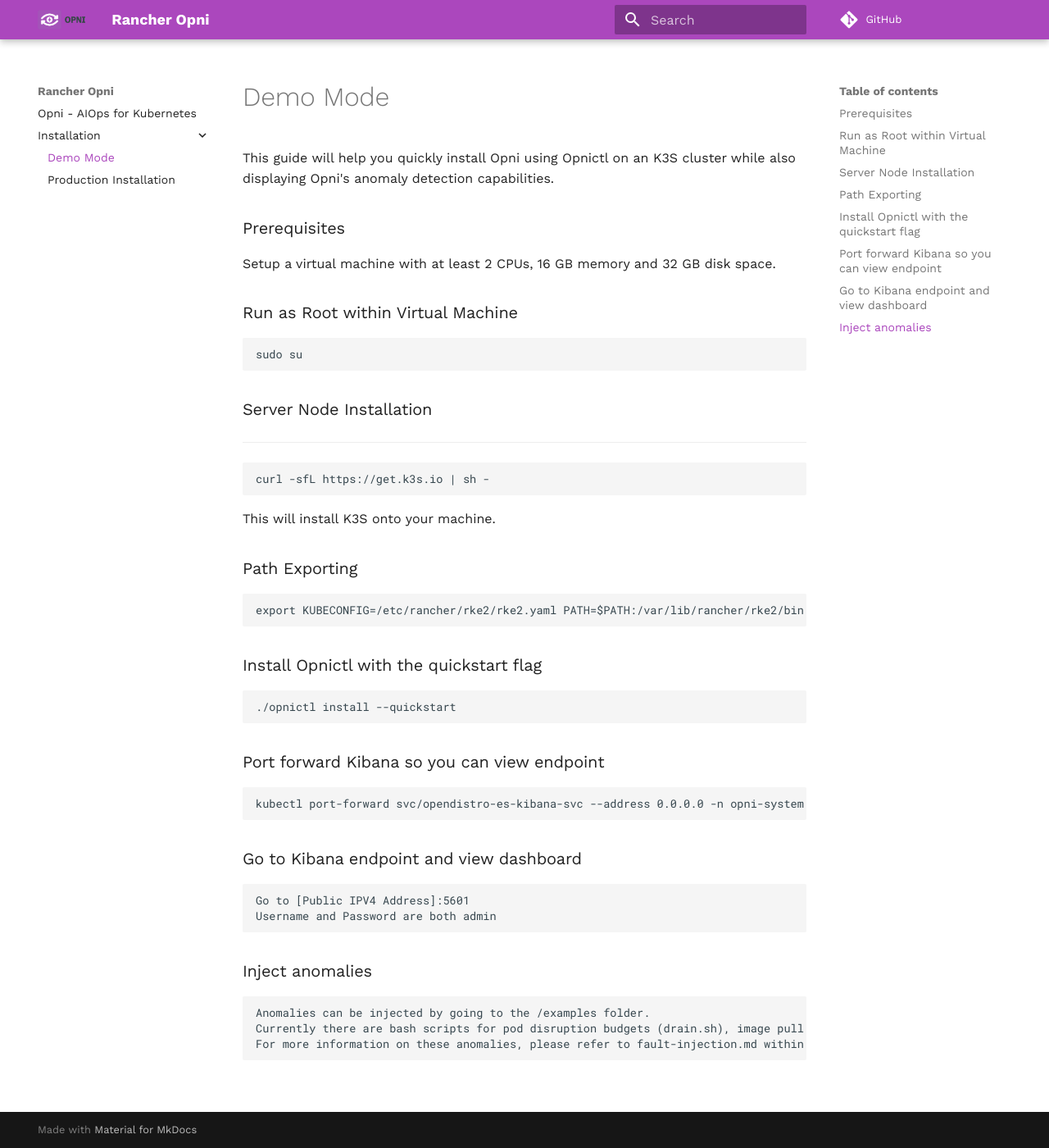
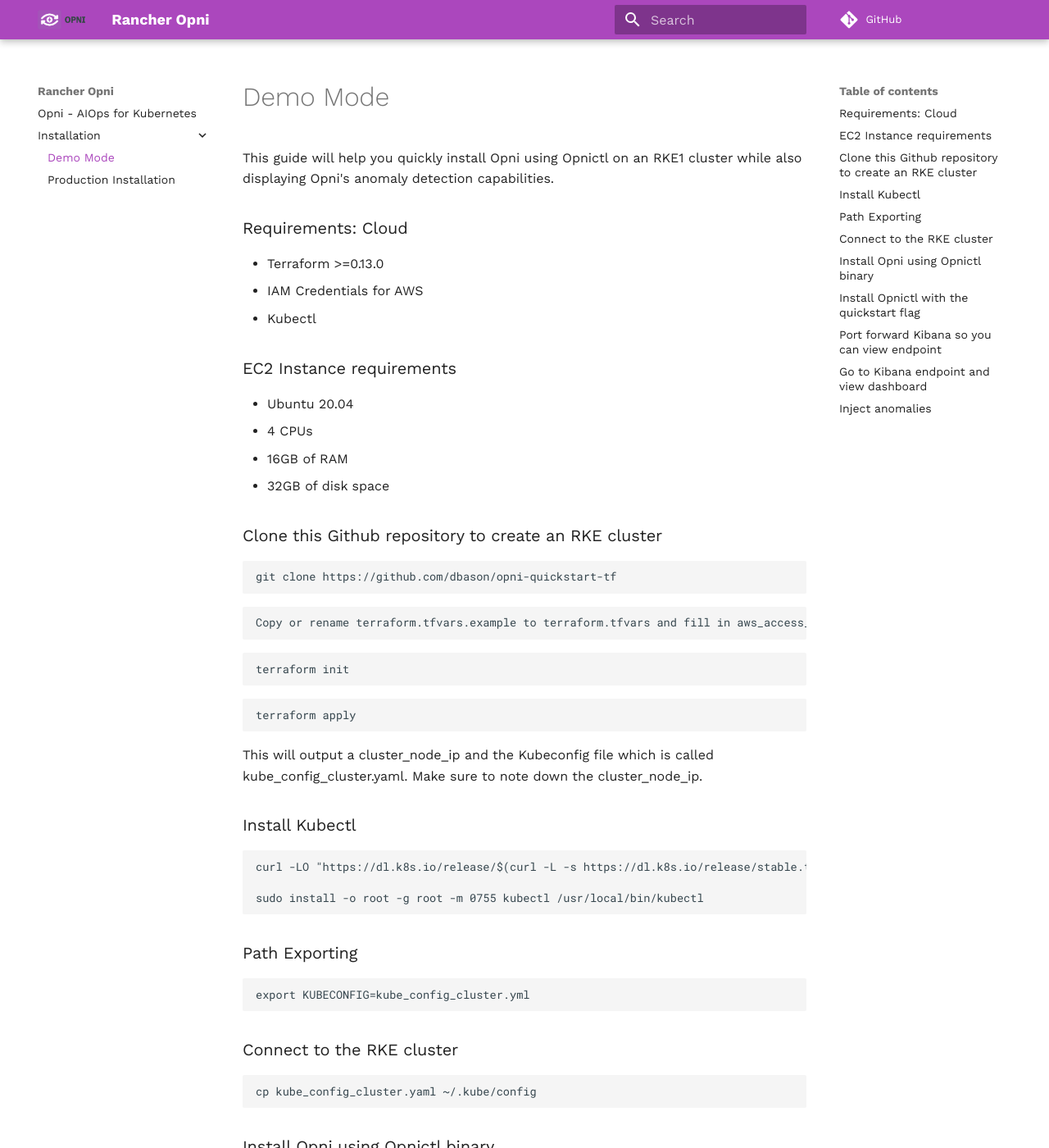
Before and after one commit to rancher/opni-docs, an MkDocs documentation site: the page built from docs/install/quickstart.md, in a window 1280 px wide and 1400 px high. Shown: the whole window at 82% size. Built offline with MkDocs 1.6.1 and Material for MkDocs 9.7.7, drawn with Linux system fonts in a browser that asks for light colours; comment, search, counter and statistics services are not loaded; some of the changed text lies outside the part shown.

Commit message:
Update markdown to include commands to install Opnictl using curl

````diff
--- a/docs/install/quickstart.md
+++ b/docs/install/quickstart.md
@@ -2,28 +2,60 @@
 title: Demo Mode
 ---
 
-This guide will help you quickly install Opni using Opnictl on an K3S cluster while also displaying Opni's anomaly detection capabilities.
+This guide will help you quickly install Opni using Opnictl on an RKE1 cluster while also displaying Opni's anomaly detection capabilities.
 
-### Prerequisites
+### Requirements: Cloud
+- Terraform >=0.13.0
+- IAM Credentials for AWS
+- Kubectl
 
-Setup a virtual machine with at least 2 CPUs, 16 GB memory and 32 GB disk space.
+### EC2 Instance requirements
+- Ubuntu 20.04
+- 4 CPUs
+- 16GB of RAM
+- 32GB of disk space
 
-### Run as Root within Virtual Machine
+### Clone this Github repository to create an RKE cluster
 ```
-sudo su
+git clone https://github.com/dbason/opni-quickstart-tf
+```
+```
+Copy or rename terraform.tfvars.example to terraform.tfvars and fill in aws_access_key, aws_secret_key and aws_region
+```
+```
+terraform init
+```
+```
+terraform apply
 ```
 
-### Server Node Installation
---------------
+This will output a cluster_node_ip and the Kubeconfig file which is called kube_config_cluster.yaml. Make sure to note down the cluster_node_ip.
+
+### Install Kubectl
 ```
-curl -sfL https://get.k3s.io | sh -
+curl -LO "https://dl.k8s.io/release/$(curl -L -s https://dl.k8s.io/release/stable.txt)/bin/linux/amd64/kubectl"
+
+sudo install -o root -g root -m 0755 kubectl /usr/local/bin/kubectl
 ```
-This will install K3S onto your machine.
+
 
 ### Path Exporting
 ```
-export KUBECONFIG=/etc/rancher/rke2/rke2.yaml PATH=$PATH:/var/lib/rancher/rke2/bin
+export KUBECONFIG=kube_config_cluster.yml
 ```
+
+### Connect to the RKE cluster
+```
+cp kube_config_cluster.yaml ~/.kube/config
+```
+
+### Install Opni using Opnictl binary
+Linux
+```
+curl -sfl https://github.com/rancher/opni-docs/blob/main/quickstart_files/opnictl?raw=true --output opnictl
+```
+
+
 
 ### Install Opnictl with the quickstart flag
 ```
@@ -37,13 +69,12 @@
 
 ### Go to Kibana endpoint and view dashboard
 ```
-Go to [Public IPV4 Address]:5601
+Go to [cluster_node_ip]:5601
 Username and Password are both admin
 ```
 
 ### Inject anomalies
 ```
-Anomalies can be injected by going to the /examples folder.
-Currently there are bash scripts for pod disruption budgets (drain.sh), image pull errors (replace-images.sh) and pod scheduling errors (job.sh)
-For more information on these anomalies, please refer to fault-injection.md within the examples folder.
+Inject this anomaly which will create 50 jobs that fail to be scheduled.
+curl -sfl ...
 ```
````
Also changed, not shown: 2 other files.
